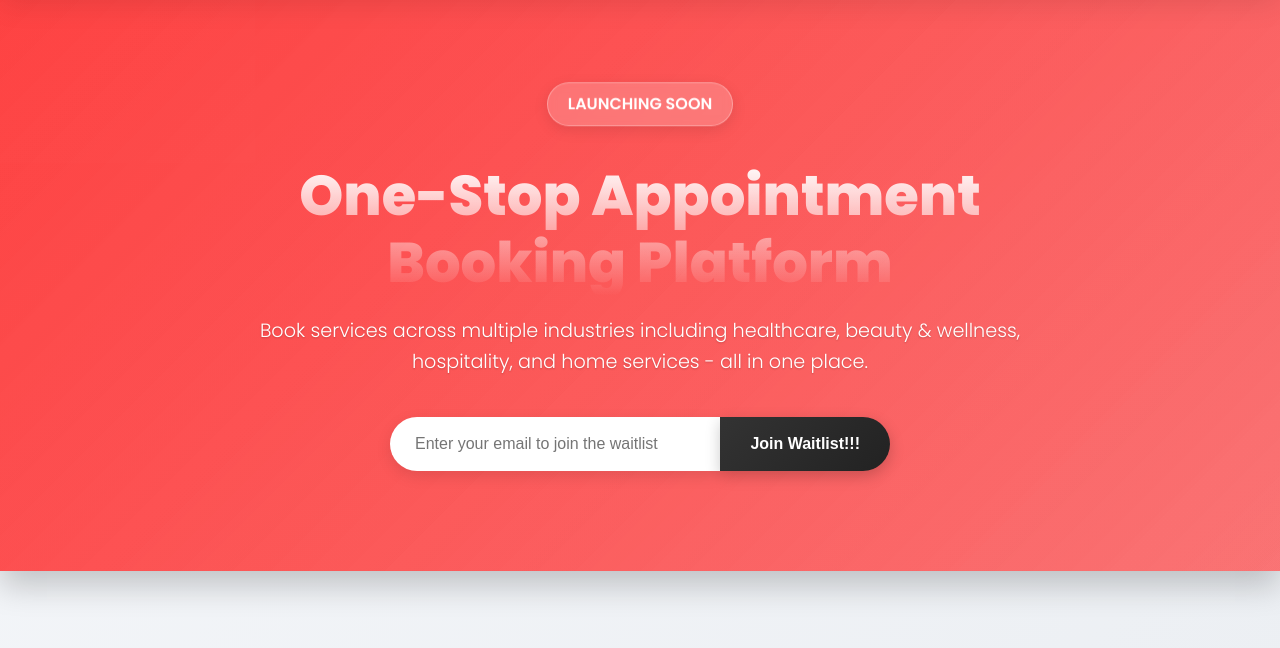
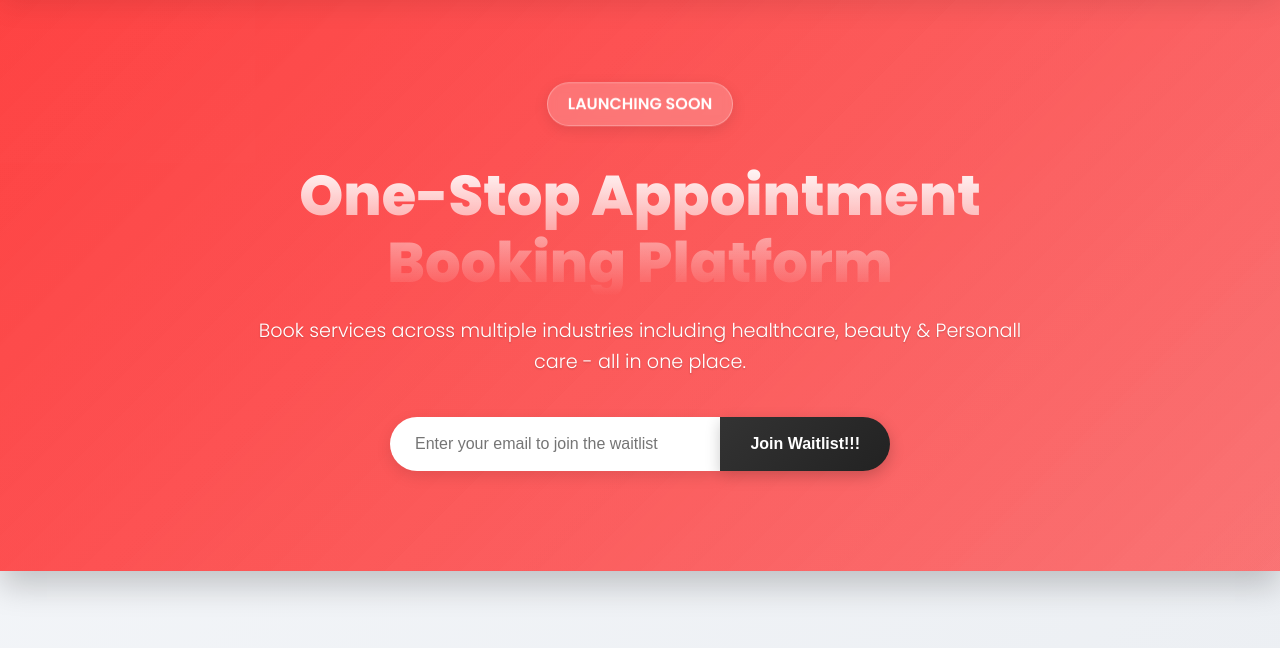
Before and after one commit to markmymeet/comming-soon, a plain HTML site: page index.html in a window 1280 px wide. Shown: the part 92-740 px from the top of the page. Drawn offline with Linux system fonts and the light colour scheme.

Commit message:
Update index.html

```diff
--- a/index.html
+++ b/index.html
@@ -609,7 +609,7 @@
             <div class="hero-content">
                 <div class="coming-soon-badge">LAUNCHING SOON</div>
                 <h1>One-Stop Appointment Booking Platform</h1>
-                <p>Book services across multiple industries including healthcare, beauty & wellness, hospitality, and home services - all in one place.</p>
+                <p>Book services across multiple industries including healthcare, beauty & Personall care - all in one place.</p>
 
                 <!-- Launch Countdown
                 <div class="launch-countdown">
```
